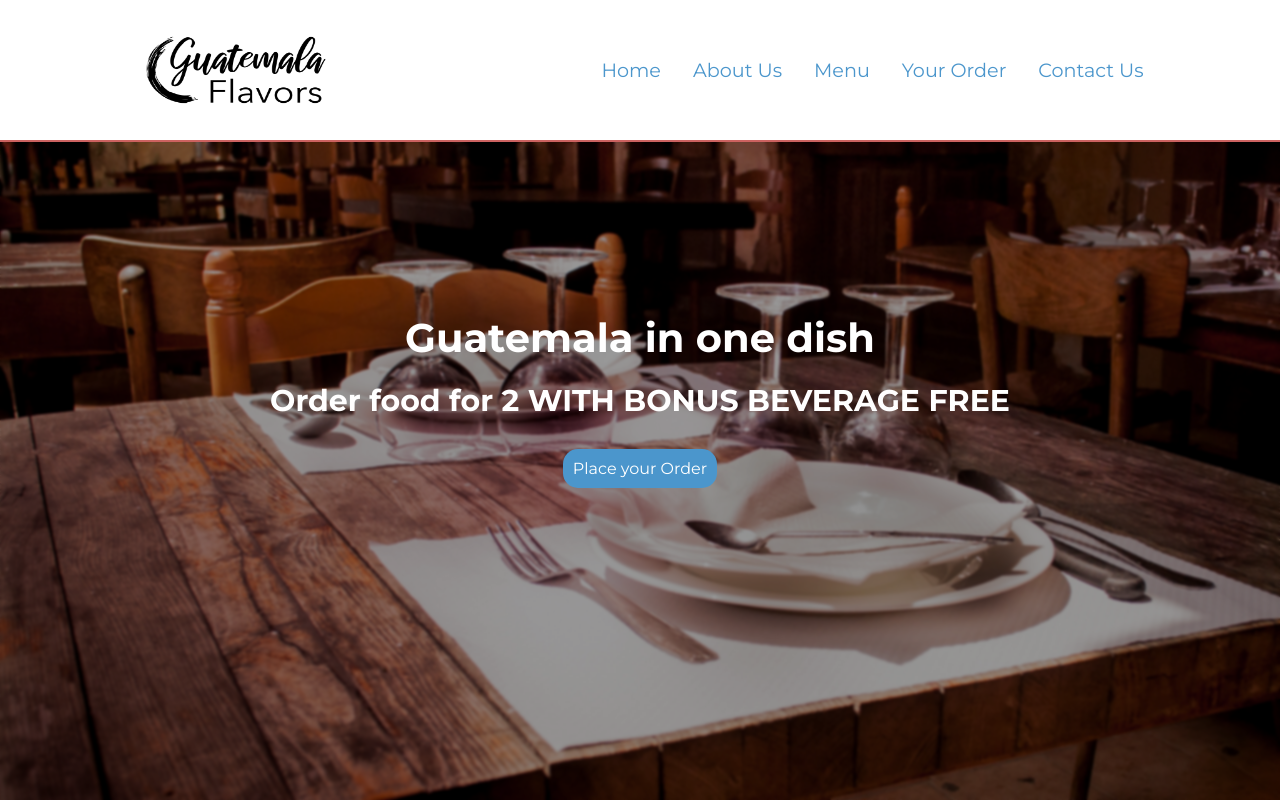
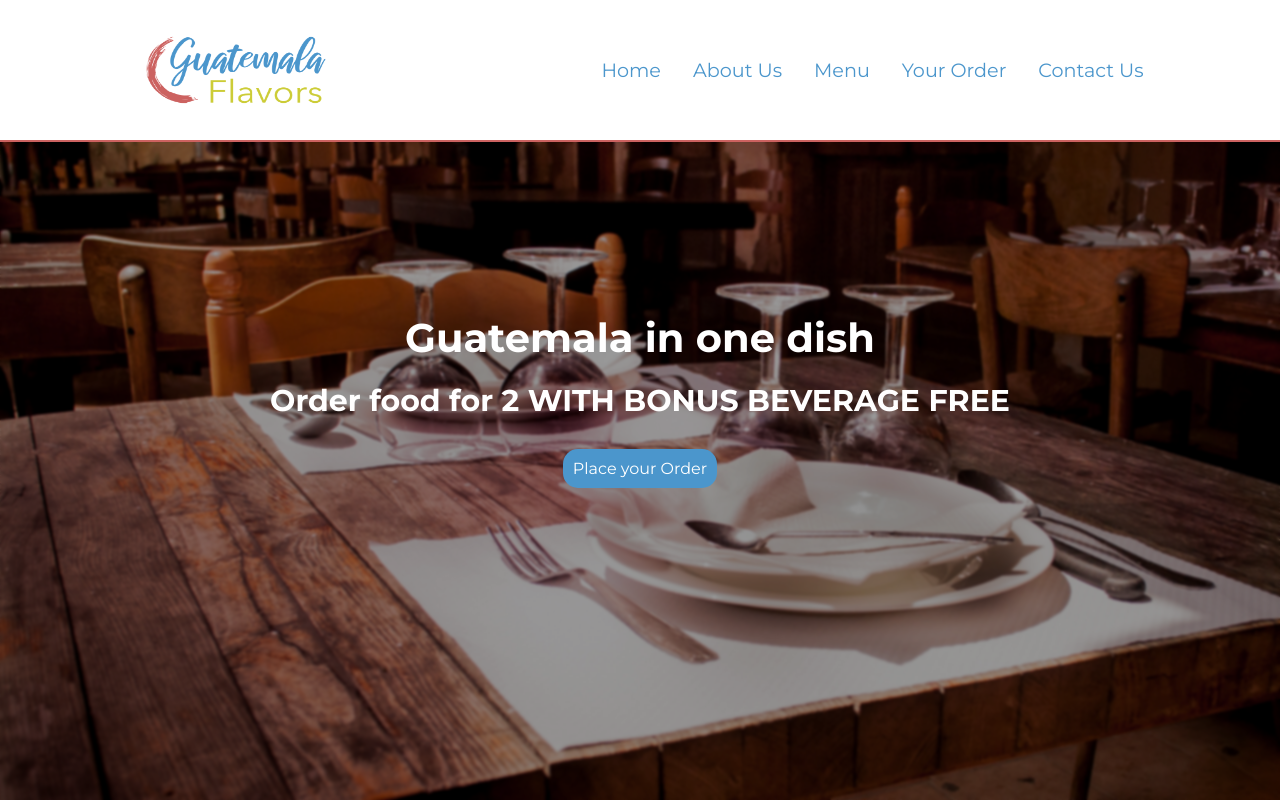
Before and after one commit to LeoDev2007/Guatemala-Flavors, a plain HTML site: page index.html in a window 1280 px wide. Shown: the top 802 px of the page. Drawn offline with Linux system fonts and the light colour scheme.

Commit message:
third commit

```diff
--- a/index.html
+++ b/index.html
@@ -28,7 +28,7 @@
     <header>
         <div class="header-container">
             <div class="logo">
-                <img src="/images/logo_b.png">
+                <img src="images/logo_c.png">
             </div>
             <div class="itens">
                 <ul>
```
